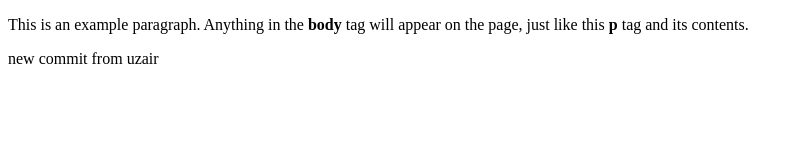
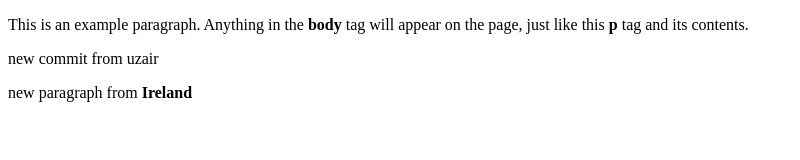
Before and after one commit to uzaiirumer/repo, a plain HTML site: page index.html in a window 1280 px wide. Shown: the whole page, without its empty margins (0-800 px from the left). Drawn offline with Linux system fonts and the light colour scheme.

Commit message:
new commit from ireland

```diff
--- a/index.html
+++ b/index.html
@@ -8,3 +8,4 @@
   </body>
 </html>
 <p> new commit from uzair</p>
+<p> new paragraph from <b>Ireland</b> </p>
```
